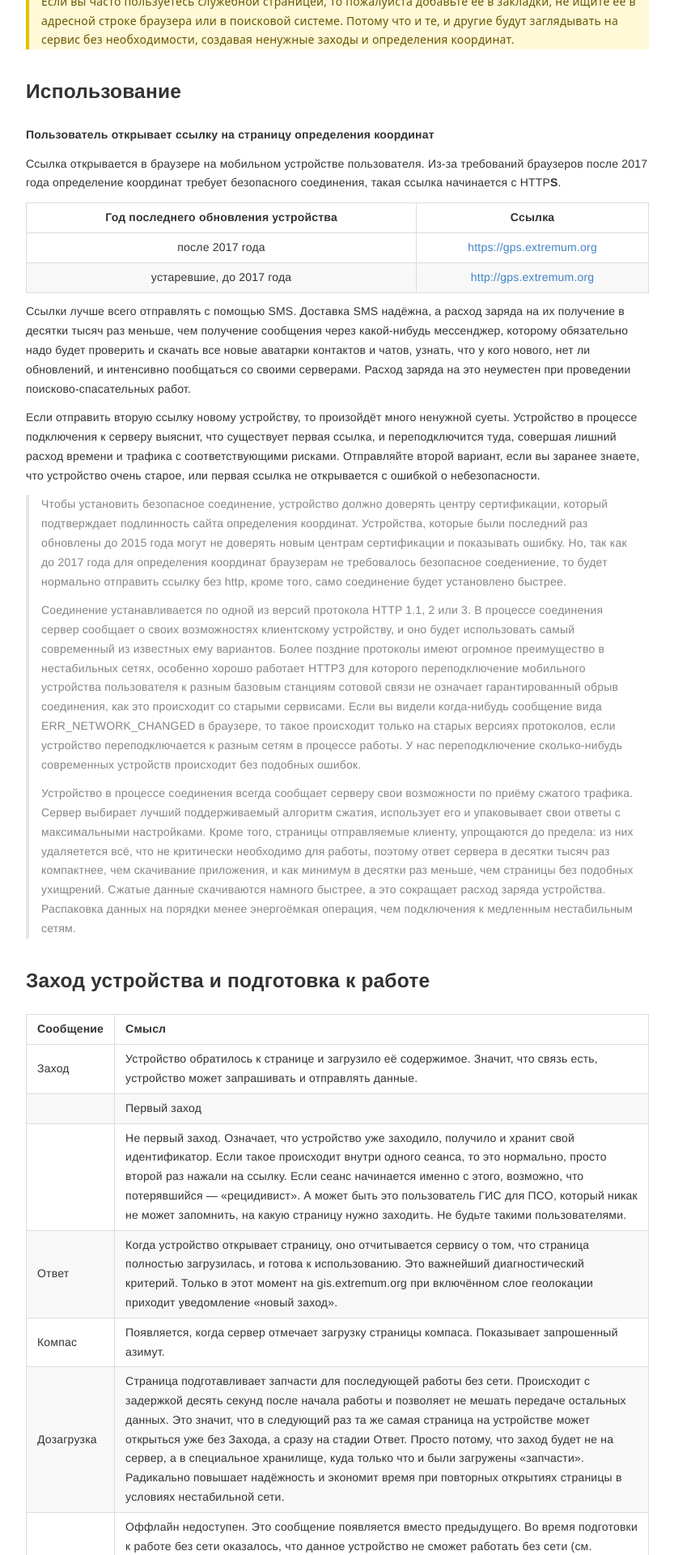
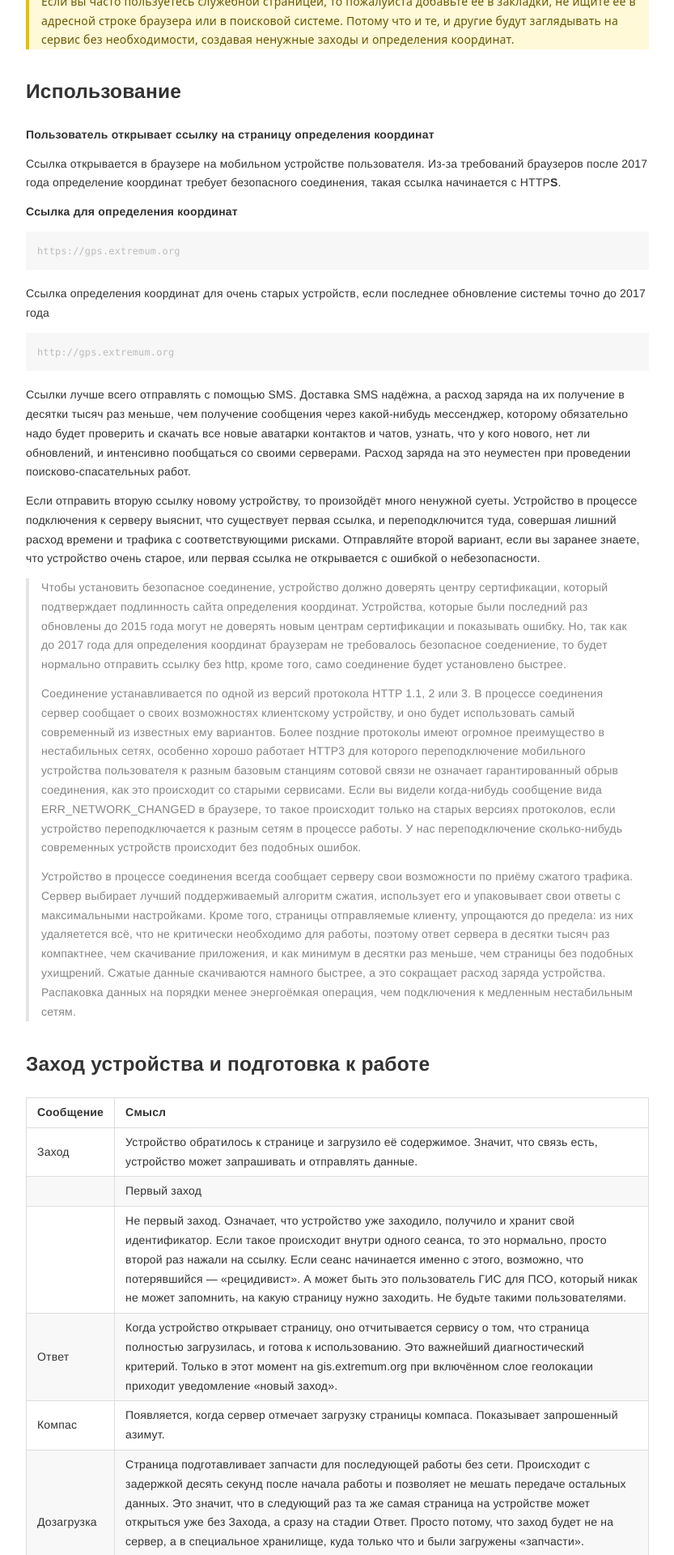
Before and after one commit to extremum-search-and-rescue/help.gis, a Jekyll site: the page built from _posts/2023-08-26-gps-monitoring.md, in a window 1280 px wide. Shown: the part 385-2305 px from the top of the page at 81% size, without its empty margins (223-1056 px from the left). Built offline with Jekyll 4.4.1, drawn with Linux system fonts in a browser that asks for light colours.

Commit message:
change geolocation hyperlinks to code blocks with copy button

````diff
--- a/_posts/2023-08-26-gps-monitoring.md
+++ b/_posts/2023-08-26-gps-monitoring.md
@@ -23,12 +23,14 @@ layout: post
 
 <div class="table-wrapper" markdown="block">
 
-|Год последнего обновления устройства|Ссылка
-|:-:|:-:|
-|после 2017 года|[https://gps.extremum.org](https://gps.extremum.org)|
-|устаревшие, до 2017 года|[http://gps.extremum.org](http://gps.extremum.org)|
-
-</div>
+**Ссылка для определения координат**
+```markdown
+https://gps.extremum.org
+```
+Ссылка определения координат для очень старых устройств, если последнее обновление системы точно до 2017 года
+```markdown
+http://gps.extremum.org
+```
 
 Ссылки лучше всего отправлять с помощью SMS. Доставка SMS надёжна, а расход заряда на их получение в десятки тысяч раз меньше, чем получение сообщения через какой-нибудь мессенджер, которому обязательно надо будет проверить и скачать все новые аватарки контактов и чатов, узнать, что у кого нового, нет ли обновлений, и интенсивно пообщаться со своими серверами. Расход заряда на это неуместен при проведении поисково-спасательных работ.
 
````
